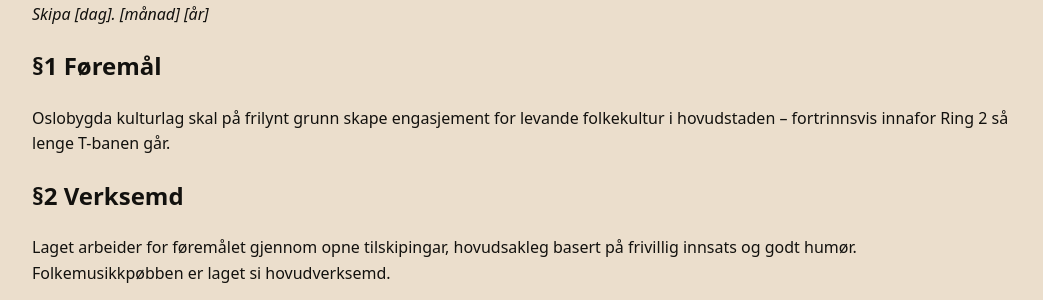
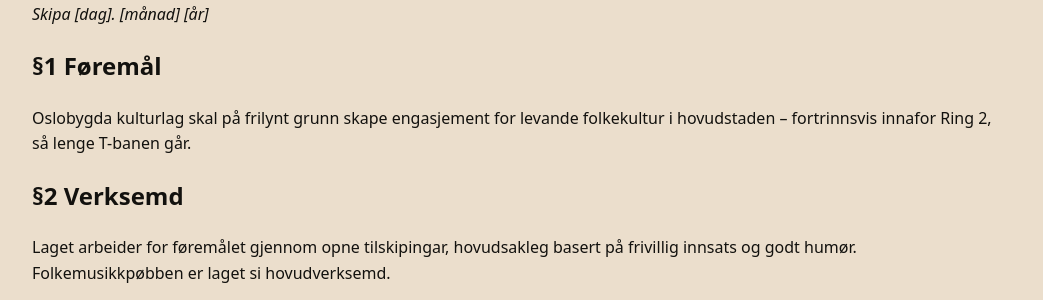
Before and after one commit to tlauen/oslobygda, a Jekyll site: the page built from om/lova.md, in a window 1280 px wide and 1330 px high. Shown: the part 170-470 px from the top of the window, without its empty margins (118-1161 px from the left). Built offline with Jekyll 4.4.1, drawn with Linux system fonts in a browser that asks for light colours.

Commit message:
Mangla eit komma

```diff
--- a/om/lova.md
+++ b/om/lova.md
@@ -8,7 +8,7 @@ title: Lov for Oslobygda kulturlag
 *Skipa [dag]. [månad] [år]*
 
 ## §1 Føremål
-Oslobygda kulturlag skal på frilynt grunn skape engasjement for levande folkekultur i hovudstaden – fortrinnsvis innafor Ring 2 så lenge T-banen går.
+Oslobygda kulturlag skal på frilynt grunn skape engasjement for levande folkekultur i hovudstaden – fortrinnsvis innafor Ring 2, så lenge T-banen går.
 
 ## §2 Verksemd
 Laget arbeider for føremålet gjennom opne tilskipingar, hovudsakleg basert på frivillig innsats og godt humør.
```
